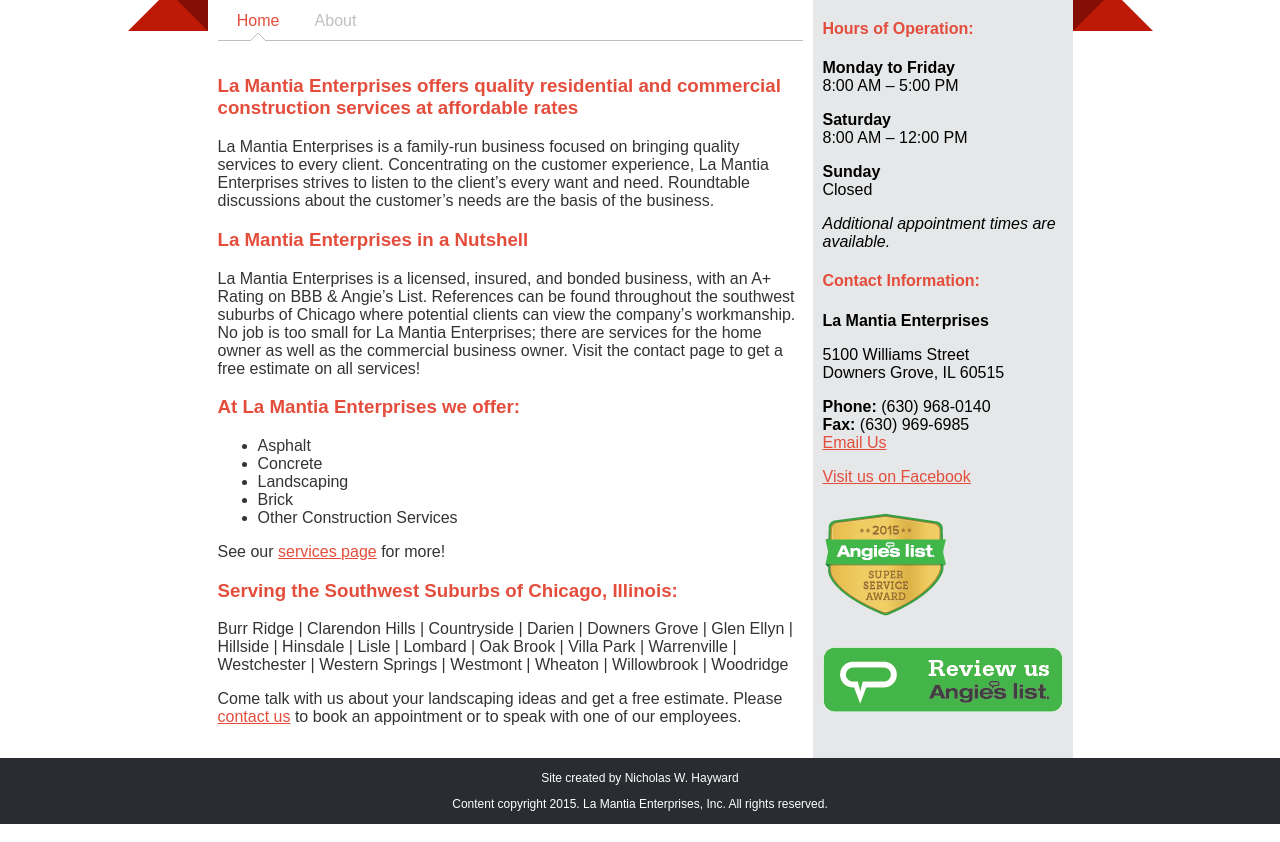
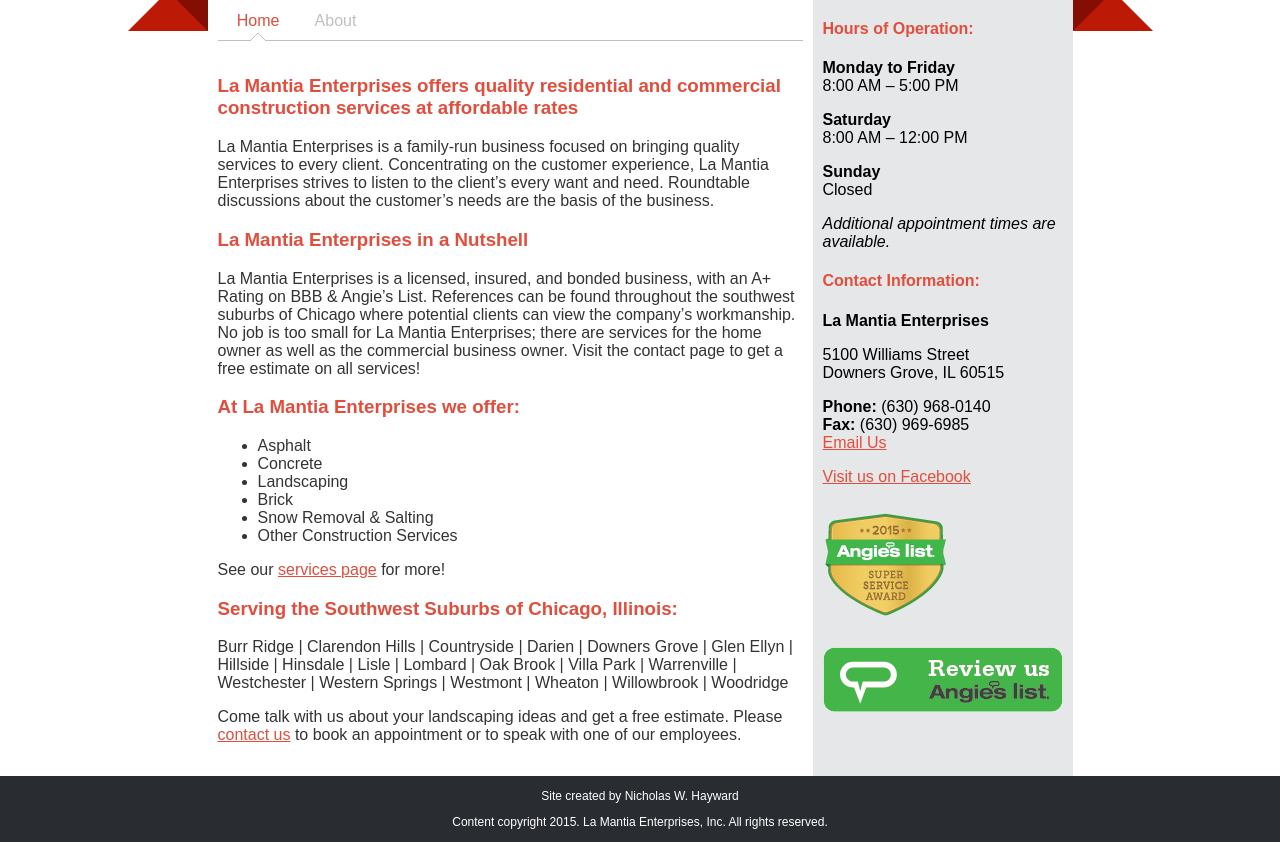
Before and after one commit to nhayward/LamEnt, a PHP site: page / in a window 1280 px wide. Shown: the part 473-1315 px from the top of the page. Run offline with PHP 8.4, Linux system fonts and the light colour scheme; some libraries are stand-ins or nearby versions.

Commit message:
adding snow removal and salting to the home page

```diff
--- a/index.php
+++ b/index.php
@@ -80,6 +80,7 @@
 					<li>Concrete</li>
 					<li>Landscaping</li>
 					<li>Brick</li>
+					<li>Snow Removal &amp; Salting</li>
 					<li>Other Construction Services</li>
 				</ul>
 				<p>See our <a href="services">services page</a> for more!</p>
```
